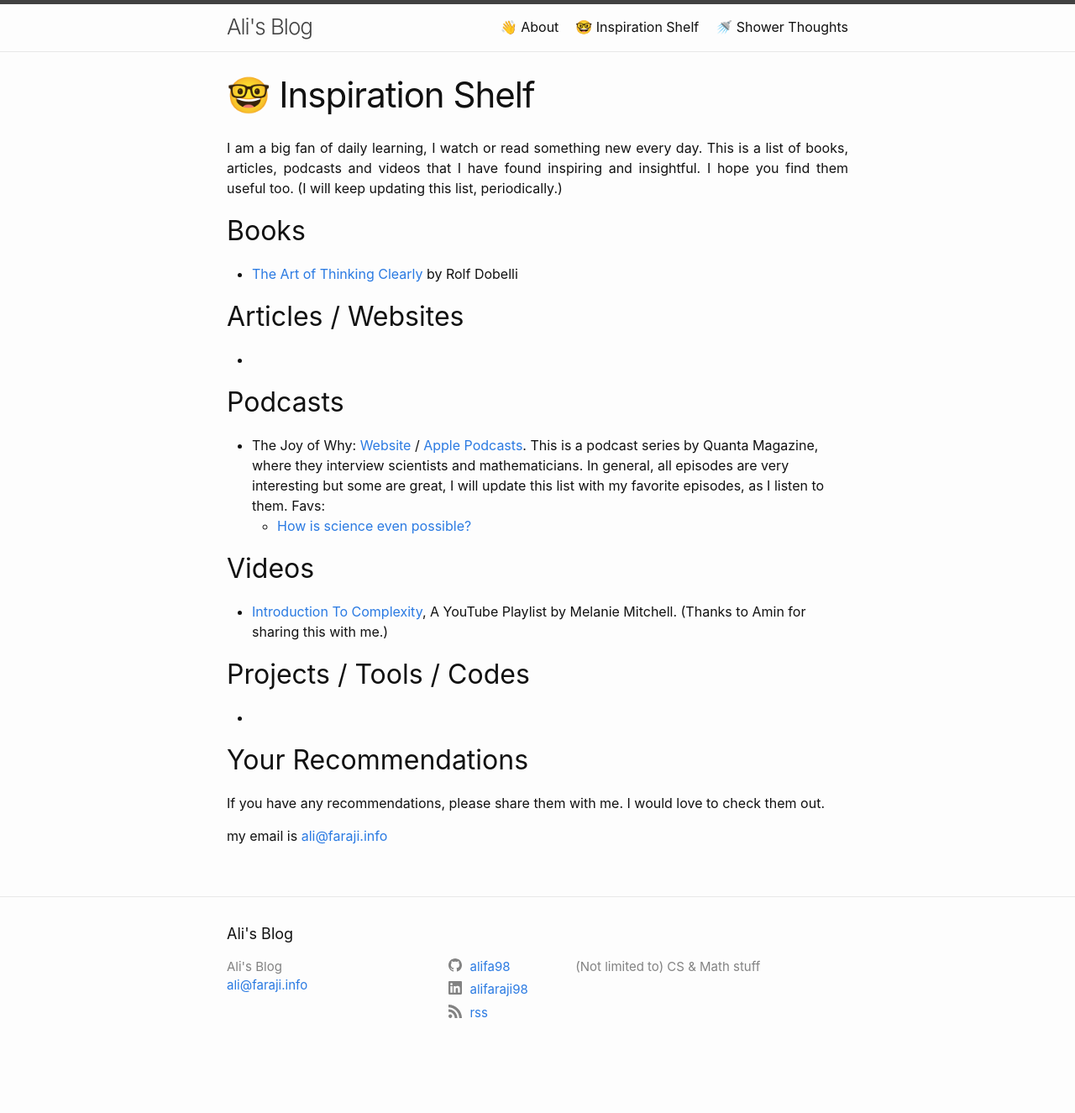
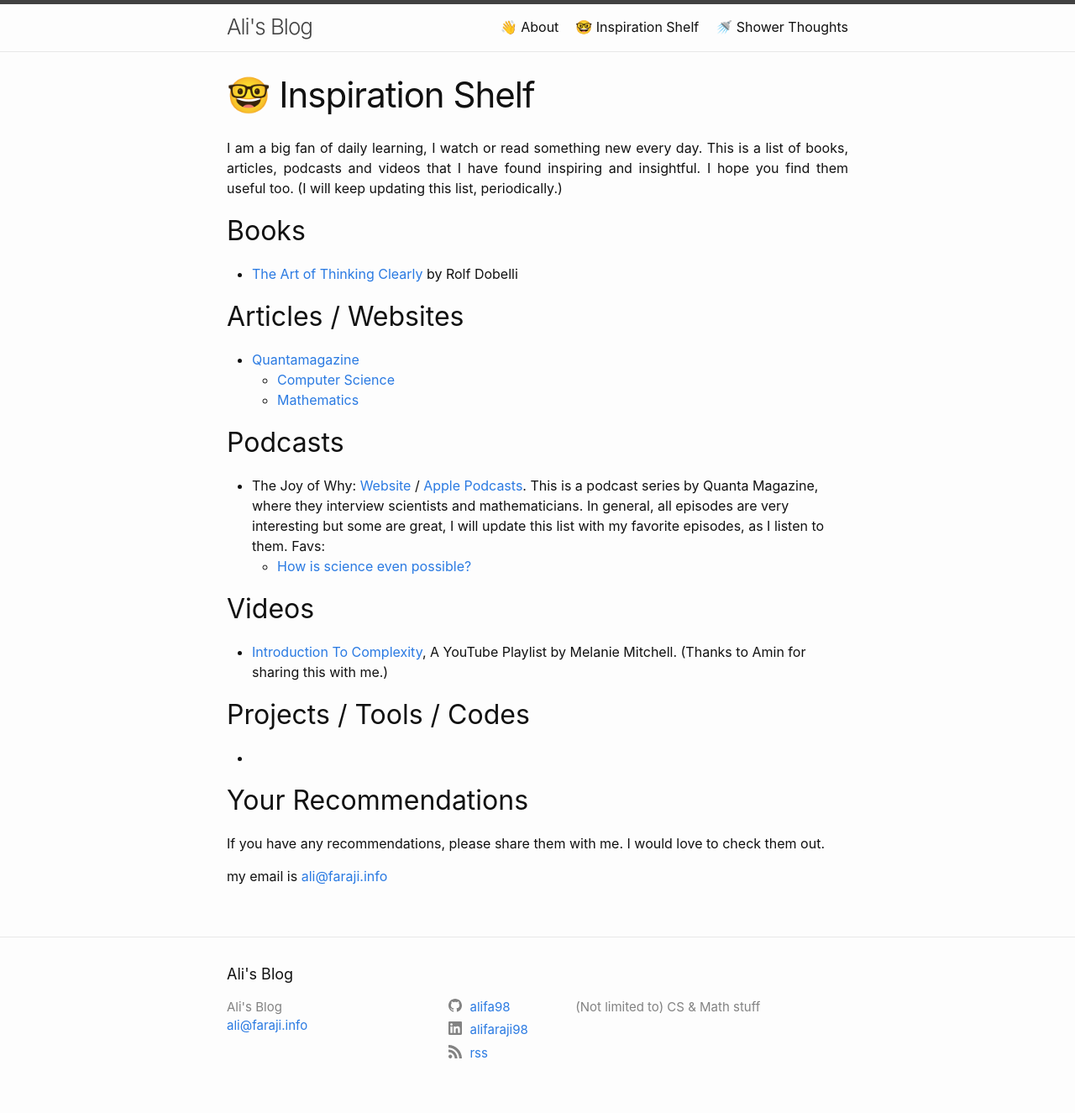
Before and after one commit to alifa98/blog, a Jekyll site: the page built from inspiration-shelf.md, in a window 1280 px wide. Shown: the whole page at 84% size. Built offline with Jekyll 4.4.1, drawn with Linux system fonts in a browser that asks for light colours; before the commit the page ends 1277 px from its top, so only the background shows below that.

Commit message:
add quanta magazine

```diff
--- a/inspiration-shelf.md
+++ b/inspiration-shelf.md
@@ -14,7 +14,9 @@ I hope you find them useful too. (I will keep updating this list, periodically.)
 
 ## Articles / Websites
 
--
+- [Quantamagazine](https://www.quantamagazine.org/)
+  - [Computer Science](https://www.quantamagazine.org/computer-science/)
+  - [Mathematics](https://www.quantamagazine.org/mathematics/)
 
 ## Podcasts
 
```
